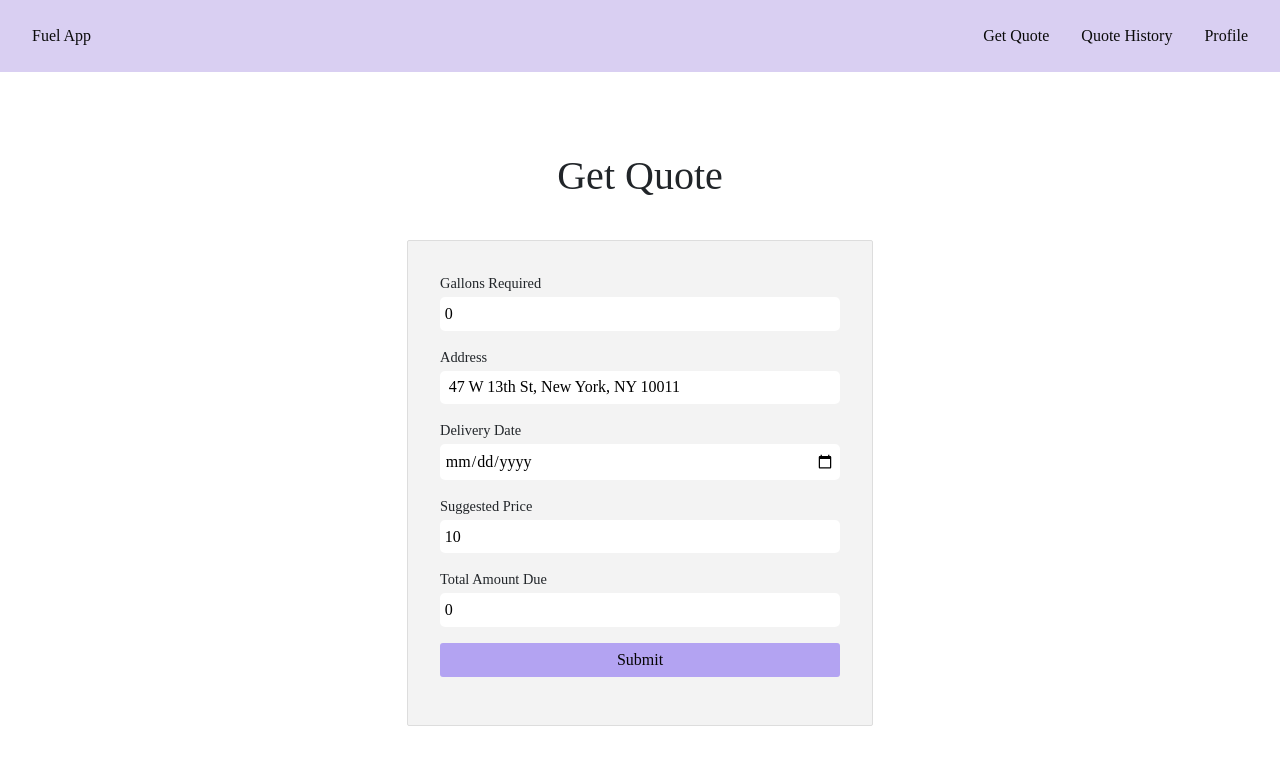
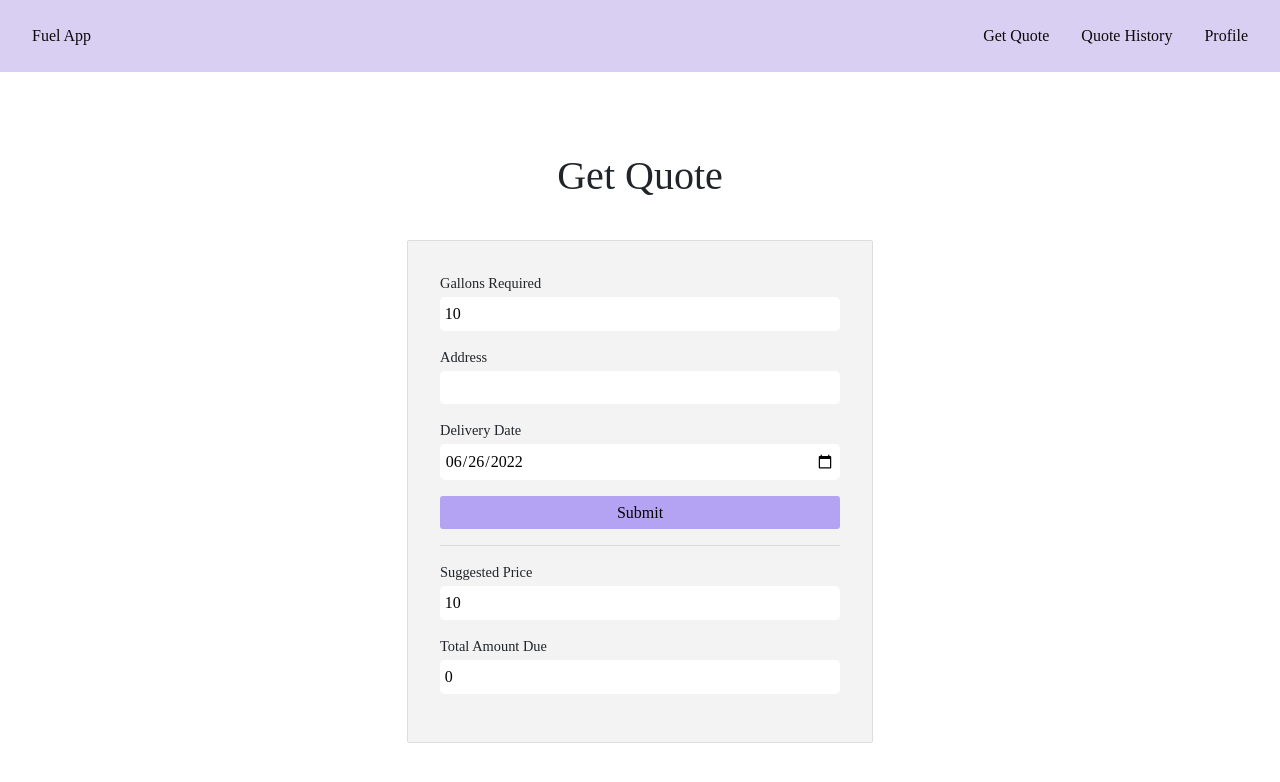
Before and after one commit to spandanab99/fuel-app, a React (Create React App) app: page /quote in a window 1280 px wide. Shown: the top 782 px of the page. Built offline with nearby package versions, Linux system fonts and the light colour scheme; no server answers; sample sign-in values are in the browser's storage; a web font is replaced by a local one.

Commit message:
removed test setup in frontend

```diff
--- a/src/components/pages/QuotePage.js
+++ b/src/components/pages/QuotePage.js
@@ -6,7 +6,9 @@ import '../../App.css'
 
 export default function QuotePage() {
 
-    const initialValues = { requestedGallons: 0, address: " 47 W 13th St, New York, NY 10011 ", suggestedPrice: 10, due: null };
+    const date = new Date();
+    const defaultDate = date.toLocaleDateString('en-CA');
+    const initialValues = { requestedGallons: 10, deliveryAddress: "", suggestedPrice: 10, due: null,deliveryDate:defaultDate };
     const [due, setDue] = useState(0);
     const [formValues, setFormValues] = useState(initialValues);
     const [formErrors, setFormErrors] = useState({});
@@ -23,7 +25,7 @@ export default function QuotePage() {
                 method: "POST",
                 body: JSON.stringify({
                     requestedGallons: formValues.requestedGallons,
-                    deliveryDate: null,
+                    deliveryDate: formValues.deliveryDate,
                 }),
             })
             let resJson = await res.json();
@@ -43,13 +45,14 @@ export default function QuotePage() {
 
     const handleChange = (e) => {
         const { name, value } = e.target;
-        console.log("requestedGallons is set to ", formValues.requestedGallons);
+        console.log("requestedGallons is set to ", formValues);
         setFormValues({ ...formValues, [name]: value });
         setDue(formValues.requestedGallons * formValues.suggestedPrice);
     };
 
     const handleSubmit = (e) => {
         e.preventDefault();
+        getData();
         setFormErrors(validate(formValues));
         if (Object.keys(formErrors).length !== 0) {
             return false;
@@ -57,9 +60,10 @@ export default function QuotePage() {
         setIsSubmit(true);
     };
 
-    useEffect(() => {
+    useEffect(()=>{
         getData();
-    }, [])
+    },[])
+
     useEffect(() => {
 
         if (Object.keys(formErrors).length === 0 && isSubmit) {
@@ -70,9 +74,6 @@ export default function QuotePage() {
         const errors = {};
         if (!values.requestedGallons) {
             errors.requestedGallons = "Gallons is required!";
-        }
-        if (!values.delivery_date) {
-            errors.delivery_date = "Date is required!";
         }
         return errors;
     };
@@ -88,23 +89,28 @@ export default function QuotePage() {
                 <p className="validation-error">{formErrors.requestedGallons}</p>
                 <p>
                     <label>Address</label> <br />
-                    <input type="text" name="address" value={formValues.address} />
+                    <input type="text" name="deliveryAddress" value={formValues.deliveryAddress} />
                 </p>
                 <p>
                     <label>Delivery Date</label><br />
-                    <input type="date" name="delivery_date" value={formValues.delivery_date} onChange={handleChange} required />
+                    <input type="date" name="deliveryDate" value={formValues.deliveryDate} onChange={handleChange} defaultValue={defaultDate} required />
                 </p>
-                <p className="validation-error">{formErrors.delivery_date}</p>
+                <p className="validation-error">{formErrors.deliveryDate}</p>
+
+                <p>
+                    <button id="sub_btn" type="submit" onClick={handleSubmit}>Submit</button>
+                </p>
+
+                <hr/>
+
                 <p>
                     <label>Suggested Price</label><br />
                     <input type="text" name="price" value={formValues.suggestedPrice} />
                 </p>
+
                 <p>
                     <label>Total Amount Due</label><br />
-                    <input type="text" name="due" onChange={handleChange} value={due} />
-                </p>
-                <p>
-                    <button id="sub_btn" type="submit" onClick={handleSubmit}>Submit</button>
+                    <input type="text" name="due"  value={due} />
                 </p>
             </form>
 
--- a/src/reportWebVitals.js
+++ /dev/null
@@ -1,13 +0,0 @@
-const reportWebVitals = onPerfEntry => {
-  if (onPerfEntry && onPerfEntry instanceof Function) {
-    import('web-vitals').then(({ getCLS, getFID, getFCP, getLCP, getTTFB }) => {
-      getCLS(onPerfEntry);
-      getFID(onPerfEntry);
-      getFCP(onPerfEntry);
-      getLCP(onPerfEntry);
-      getTTFB(onPerfEntry);
-    });
-  }
-};
-
-export default reportWebVitals;
```
Also changed, not shown: src/setupTests.js (deleted, +0 -5 lines), src/logo.svg (deleted), 1 other file (tests, documents, lock files or other folders).
